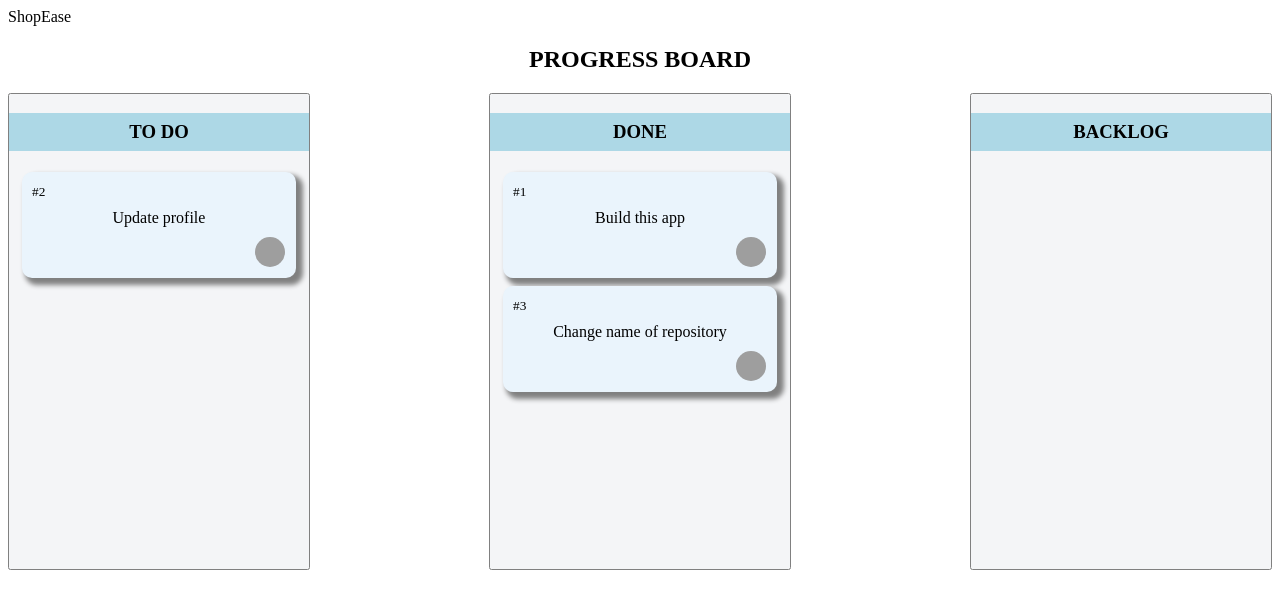
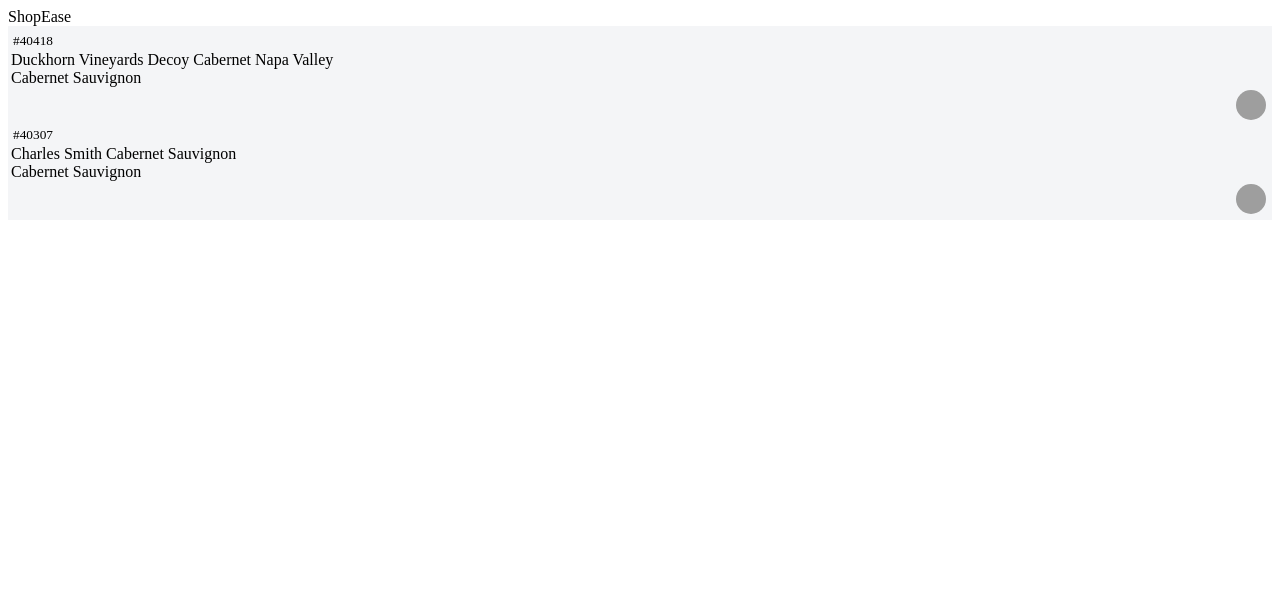
Before and after one commit to carlthronson/this-is-it, a Next.js app: page /shop-ease in a window 1280 px wide. Shown: the top 608 px of the page. Built offline with nearby package versions, Linux system fonts and the light colour scheme; grey boxes are pictures that could not be loaded.

Commit message:
Add the ShopEase page and components

```diff
--- a/app/shop-ease/page.jsx
+++ b/app/shop-ease/page.jsx
@@ -1,7 +1,7 @@
 // `app/shop-ease/page.js` is the UI for the `/shop-ease/` URL
 'use client'
 import styled from 'styled-components';
-import KanbanBoard from '../../components/Kanbanboard';
+import SearchResult from '../../components/SearchResult';
 
 const TextContent = styled.div``;
 
@@ -9,7 +9,7 @@
   return <div>
     <ht>ShopEase</ht>
     <div>
-      <KanbanBoard></KanbanBoard>
+      <SearchResult></SearchResult>
     </div>
   </div>
 }
--- /dev/null
+++ b/components/Product.jsx
@@ -0,0 +1,66 @@
+import styled from 'styled-components';
+import { Avatar, Image } from 'antd';
+
+const Container = styled.div`
+    border-radius: 10px;
+  box-shadow: 5px 5px 5px 2px grey;
+    padding: 8px;
+    color: #000;
+    margin-bottom: 8px;
+    min-height: 90px;
+    margin-left: 10px;
+    margin-right: 10px;
+    background-color: ${(props) => bgcolorChange(props)};
+    cursor: pointer;
+    display: flex;
+    justify-content: space-between;
+    flex-direction: column;
+`   ;
+
+const TextContent = styled.div``;
+
+const Icons = styled.div`
+    display: flex;
+    justify-content: end;
+    padding: 2px;
+`   ;
+function bgcolorChange(props) {
+  return props.isDragging
+    ? 'lightgreen'
+    : props.isDraggable
+      ? props.isBacklog
+        ? '#F2D7D5'
+        : '#DCDCDC'
+      : props.isBacklog
+        ? '#F2D7D5'
+        : '#EAF4FC';
+}
+
+export default function Product({ product, index }) {
+  return (
+    <div key={product.id} index={index}>
+      <div style={{ display: 'flex', justifyContent: 'start', padding: 2 }}>
+        <span>
+          <small>
+            #{product.id}
+            {'  '}
+          </small>
+        </span>
+      </div>
+      <div>
+        <TextContent>{product.product}</TextContent>
+      </div>
+      <div>
+        <TextContent>{product.varietal}</TextContent>
+      </div>
+      <Icons>
+        <div>
+          <Avatar
+            onClick={() => console.log(product)}
+            src={'https://joesch.moe/api/v1/random?key=' + product.id}
+          />
+        </div>
+      </Icons>
+    </div >
+  );
+}
--- /dev/null
+++ b/components/SearchResult.jsx
@@ -0,0 +1,34 @@
+import React, { useState, useEffect } from 'react';
+import Product from './Product';
+import styled from 'styled-components';
+
+const ProductList = styled.div`
+    padding: 3px;
+  transistion: background-color 0.2s ease;
+  background-color: #f4f5f7;
+    flex-grow: 1;
+    min-height: 100px;
+`   ;
+
+export default function SearchResult() {
+  { /* State */ }
+  const [products, setProducts] = useState([]);
+
+  useEffect(() => {
+    fetch('./products.json')
+      .then((response) => response.json())
+      .then((json) => {
+        setProducts(json.filter((product) => true));
+      });
+  }, []);
+
+  const TextContent = styled.div``;
+
+  return (
+    <ProductList>
+      {products.map((product, index) => (
+        <Product key={index} index={index} product={product} />
+      ))}
+    </ProductList>
+  );
+}
--- a/public/products.json
+++ b/public/products.json
@@ -13,5 +13,20 @@
     "style": "Mighty,Big,Elegant,Full-Bodied",
     "small": "wfduckhorncabsauv.jpeg",
     "large": null
+  },
+  {
+    "id": 40307,
+    "upc": 18474500012,
+    "color": "Red",
+    "product": "Charles Smith Cabernet Sauvignon",
+    "price": 19.99,
+    "year": null,
+    "varietal": "Cabernet Sauvignon",
+    "appellation": "USA>Washington",
+    "winery": null,
+    "url": null,
+    "style": "Mighty,Big,Luscious,Flavorful,Full-Bodied",
+    "small": "wfduckhorncabsauv.jpeg",
+    "large": null
   }
 ]
```
